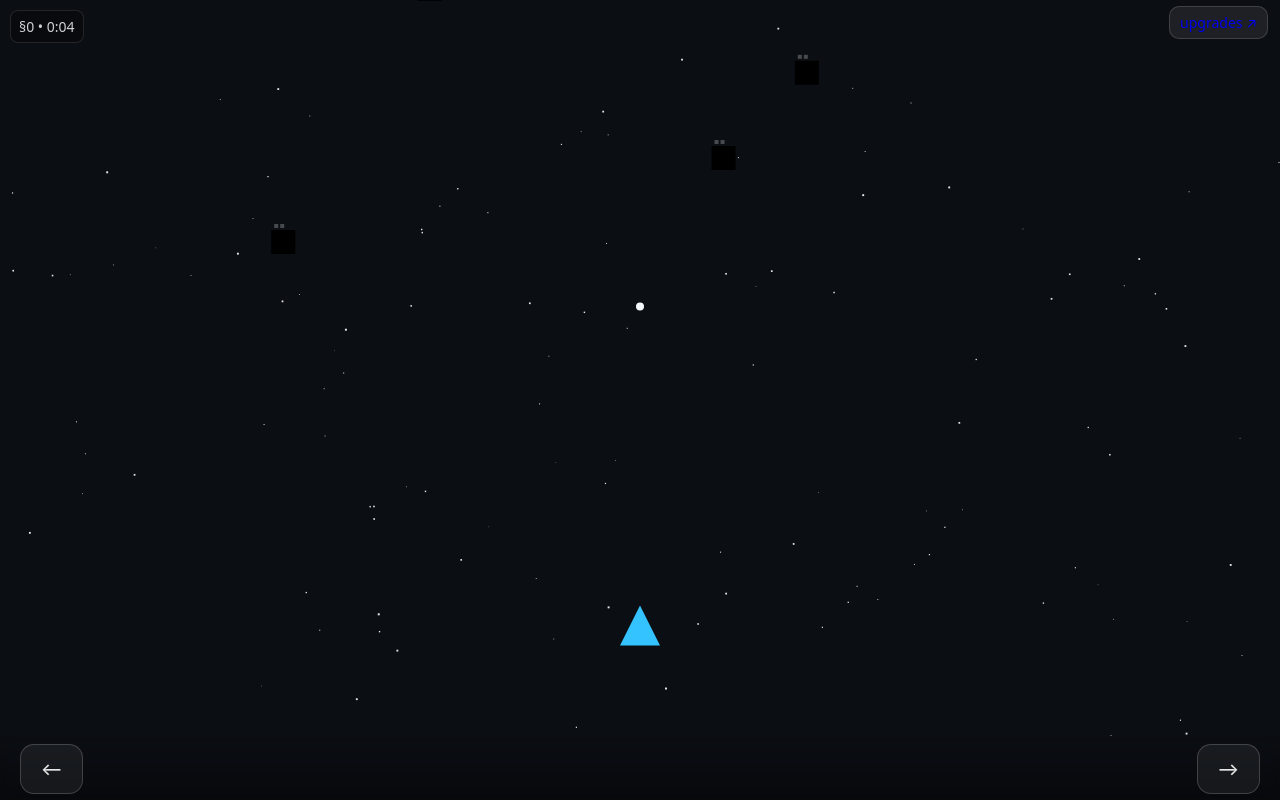
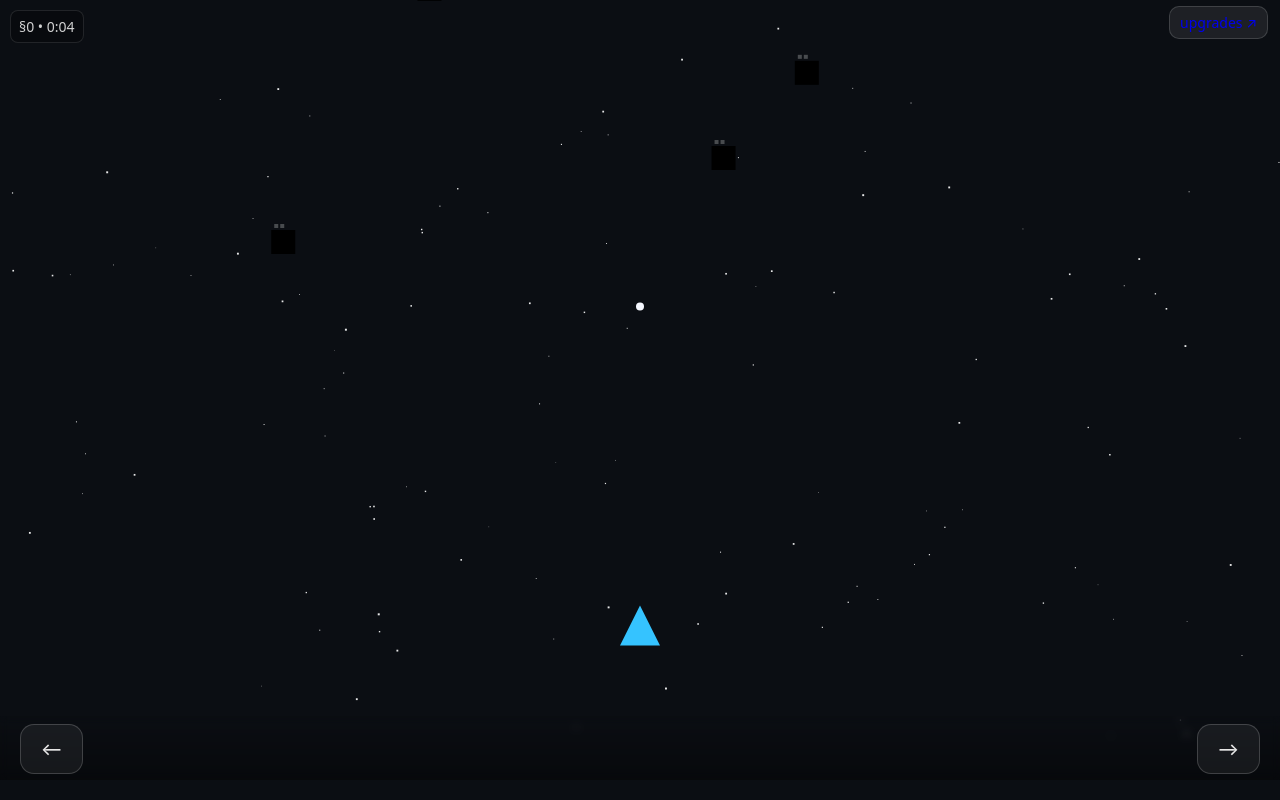
Before and after one commit to ValerioCietto/match3, a plain HTML site: page shooter_upgrade_complete.html in a window 1280 px wide. Drawn offline with Linux system fonts and the light colour scheme.

Commit message:
Update shooter_upgrade_complete.html

```diff
--- a/shooter_upgrade_complete.html
+++ b/shooter_upgrade_complete.html
@@ -43,6 +43,7 @@
     padding: 8px 10px calc(8px + env(safe-area-inset-bottom));
     background: linear-gradient(180deg, rgba(0,0,0,0.0), rgba(0,0,0,0.35));
     backdrop-filter: blur(4px);
+    transform: translateY(-20px);
   }
   .btn {
     min-height: 50px;
```
